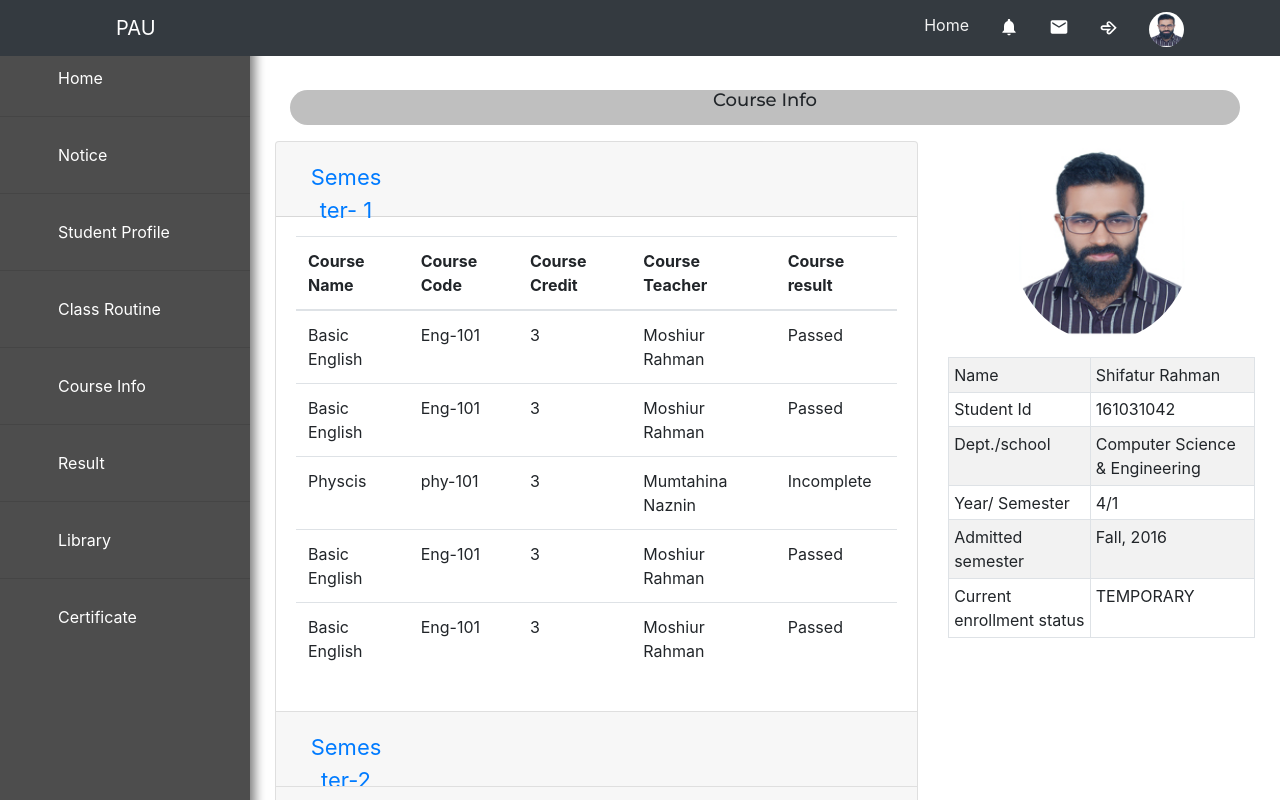
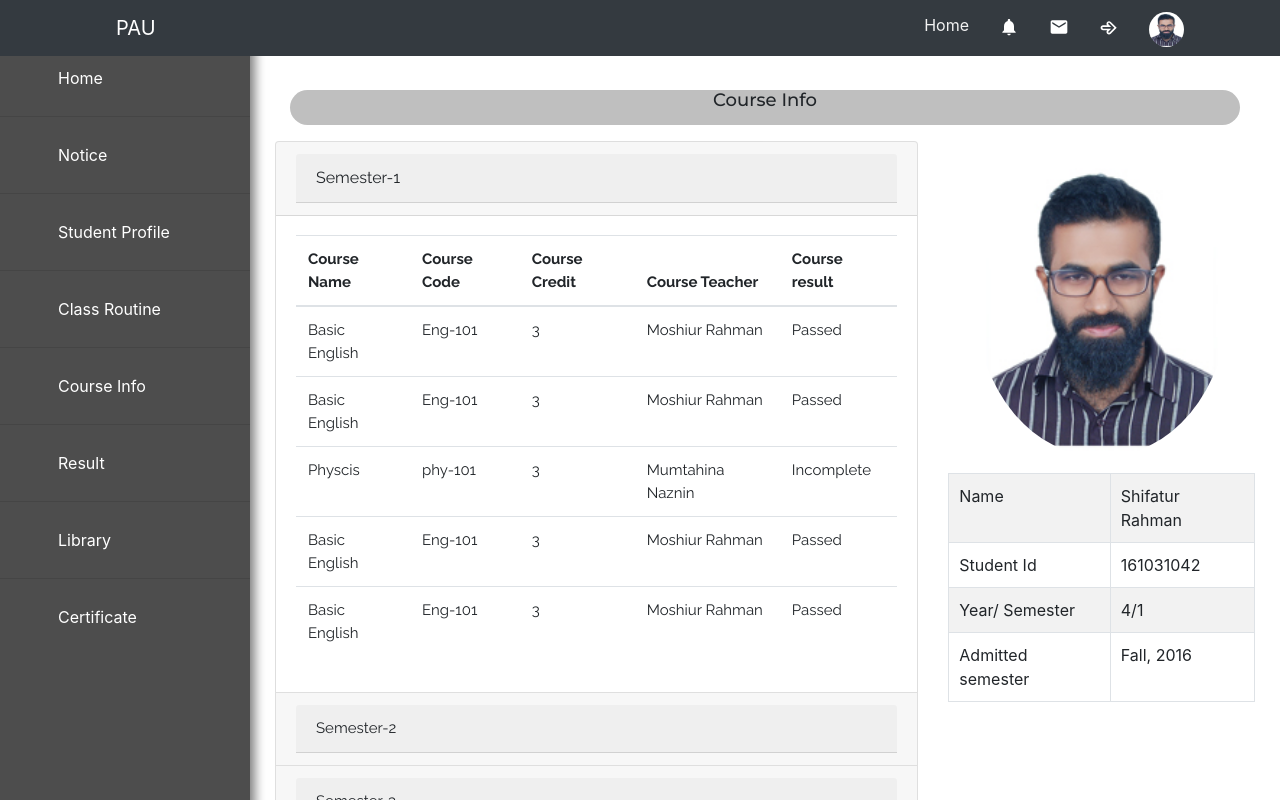
Before and after one commit to Shifatur-Rahman/College-Management-System, a React (Create React App) app: page /CourseInfo in a window 1280 px wide. Shown: the top 800 px of the page. Built offline with nearby package versions, Linux system fonts and the light colour scheme.

Commit message:
Course info

```diff
--- a/src/asset/css/custom.css
+++ b/src/asset/css/custom.css
@@ -357,13 +357,25 @@
 .sidebar_menu {
   background: #4d4d4d;
   box-shadow: 0 0 10px 5px rgba(0, 0, 0, 0.5);
-  /* height: 100vh; */
 }
 
 .side_menu {
   display: flex;
-  /* height: 100% !important; */
   height: 100%;
+}
+
+.libraryChart {
+  font-size: 16px;
+}
+
+.courseInfo {
+  font-size: 15px;
+  font-family: "Raleway", sans-serif;
+  font-weight: 400px;
+}
+
+.courseInfoHeader {
+  font-size: 18px;
 }
 
 /* /* Media Query */
@@ -455,8 +467,6 @@
 
   .sidebarUl {
     width: 120px !important;
-    margin-right: 0;
-    /* height: 100% !important; */
 
   }
 
@@ -534,6 +544,14 @@
     font-size: 11px;
   }
 
+  .libraryChart {
+    font-size: 11px;
+  }
+
+  .courseInfo {
+    font-size: 11px;
+  }
+
 
 }
 
@@ -590,7 +608,6 @@
     margin-left: 15px;
   }
 
-  /* User Home */
   .sidebarUl {
     width: 150px;
   }
@@ -695,12 +712,19 @@
     font-size: 6px;
   }
 
+  .libraryChart {
+    font-size: 11px;
+  }
+
+  .courseInfo {
+    font-size: 12px;
+  }
+
 }
 
 
 @media only screen and (max-width: 600px) and (min-width: 480px) {
 
-  /* UserHome */
   .userImg {
     height: 180px;
     width: 150px;
@@ -716,7 +740,6 @@
 
   .sidebarUl {
     width: 220px;
-    height: 100%;
   }
 
   .bm-item {
@@ -763,12 +786,20 @@
 
   }
 
+  .libraryChart {
+    font-size: 12px;
+  }
+
+
+  .courseInfo {
+    font-size: 12px;
+  }
+
 
 }
 
 @media only screen and (max-width: 768px) and (min-width: 600px) {
 
-  /* UserHome */
   .userImg {
     height: 200px;
     width: 170px;
@@ -781,6 +812,16 @@
   .notice_para {
     font-size: 14px;
   }
+
+
+  .libraryChart {
+    font-size: 13px;
+  }
+
+  .courseInfo {
+    font-size: 13px;
+  }
+
 
 
 }
@@ -807,12 +848,6 @@
     margin-left: 20px;
   }
 
-
-  /* .formStyle {
-    width: 280px;
-    height: 40px;
-    font-size: 14px;
-  } */
   .btn {
     width: 68px;
     height: 40px;
@@ -831,6 +866,19 @@
   .title {
     font-size: 18px;
   }
+
+
+  .libraryChart {
+    font-size: 13px;
+  }
+
+  .courseInfo {
+   font-size: 13px;
+ }
+
+ .courseInfoHeader {
+   font-size: 15px;
+ }
 
 }
 
@@ -865,27 +913,20 @@
     font-size: 18px;
   }
 
+  .libraryChart {
+    font-size: 14px;
+  }
+
+  .courseInfo {
+    font-size: 14px;
+  }
+
+
 
 }
 
-/* @media only screen and (max-width: 1200px) and (min-width: 1024px) {
-  .userImg {
-    height: 260px;
-    width: 220px;
-  }
 
-  .table_text {
-    font-size: 16px;
-  }
-
-
-  .notice_para {
-    font-size: 15px;
-  }
-}
-
-*/
-@media screen and (max-width: 1366px) and (min-width: 1024px) {
+@media screen and (min-width: 1024px) {
 
   .home_title {
     font-size: 35px;
@@ -930,4 +971,17 @@
 
   }
 
+  .libraryChart {
+    font-size: 14px;
+  }
+
+  .courseInfo {
+    font-size: 15px;
+  }
+
+  .courseInfoHeader {
+    font-size: 16px;
+  }
+
+
 }
--- a/src/components/CourseInfo/CourseInfo.js
+++ b/src/components/CourseInfo/CourseInfo.js
@@ -1,5 +1,5 @@
 import React, { Component, Fragment } from "react";
-import stdImg from "../../asset/images/shifatur_novel.jpg";
+import userImg from "../../asset/images/shifatur_novel.jpg";
 
 import {
   Container,
@@ -17,17 +17,19 @@
       <Fragment>
         <Container fluid={true}>
           <Container>
-            {" "}
             <h1 className='title'>Course Info</h1>
           </Container>
-
           <Row>
-            <Col sm={12} md={6} lg={8}>
+            <Col sm={12} md={6} lg={8} className='courseInfo'>
               <Accordion defaultActiveKey='0'>
                 <Card>
                   <Card.Header>
-                    <Accordion.Toggle as={Button} variant='link' eventKey='0'>
-                      Semester- 1
+                    <Accordion.Toggle
+                      as={Card.Header}
+                      eventKey='0'
+                      className='courseInfoHeader'
+                    >
+                      Semester-1
                     </Accordion.Toggle>
                   </Card.Header>
                   <Accordion.Collapse eventKey='0'>
@@ -85,7 +87,7 @@
                 </Card>
                 <Card>
                   <Card.Header>
-                    <Accordion.Toggle as={Button} variant='link' eventKey='1'>
+                    <Accordion.Toggle as={Card.Header} eventKey='1'>
                       Semester-2
                     </Accordion.Toggle>
                   </Card.Header>
@@ -144,7 +146,7 @@
                 </Card>
                 <Card>
                   <Card.Header>
-                    <Accordion.Toggle as={Button} variant='link' eventKey='2'>
+                    <Accordion.Toggle as={Card.Header} eventKey='2'>
                       Semester-3
                     </Accordion.Toggle>
                   </Card.Header>
@@ -203,7 +205,7 @@
                 </Card>
                 <Card>
                   <Card.Header>
-                    <Accordion.Toggle as={Button} variant='link' eventKey='3'>
+                    <Accordion.Toggle as={Card.Header} eventKey='3'>
                       Semester-4
                     </Accordion.Toggle>
                   </Card.Header>
@@ -262,7 +264,7 @@
                 </Card>
                 <Card>
                   <Card.Header>
-                    <Accordion.Toggle as={Button} variant='link' eventKey='5'>
+                    <Accordion.Toggle as={Card.Header} eventKey='5'>
                       Semester-5
                     </Accordion.Toggle>
                   </Card.Header>
@@ -321,7 +323,7 @@
                 </Card>
                 <Card>
                   <Card.Header>
-                    <Accordion.Toggle as={Button} variant='link' eventKey='6'>
+                    <Accordion.Toggle as={Card.Header} eventKey='6'>
                       Semester-6
                     </Accordion.Toggle>
                   </Card.Header>
@@ -383,32 +385,29 @@
 
             <Col sm={12} md={6} lg={4}>
               <div>
-                <img className='stdImg' src={stdImg} alt='img' />
+                <img className='userImg' src={userImg} alt='pic' />
                 <Table striped bordered hover size='sm'>
                   <tbody>
+                    <tr className='table_text'>
+                      <td className='table_text'>Name</td>
+                      <td className='table_text'>Shifatur Rahman</td>
+                    </tr>
+                    <tr className='table_text'>
+                      <td className='table_text'>Student Id</td>
+                      <td className='table_text'>161031042</td>
+                    </tr>
+
                     <tr>
-                      <td>Name</td>
-                      <td>Shifatur Rahman</td>
+                      <td className='table_text'>Year/ Semester</td>
+                      <td className='table_text' colSpan='2'>
+                        4/1
+                      </td>
                     </tr>
                     <tr>
-                      <td>Student Id</td>
-                      <td>161031042</td>
-                    </tr>
-                    <tr>
-                      <td>Dept./school</td>
-                      <td colSpan='2'>Computer Science & Engineering</td>
-                    </tr>
-                    <tr>
-                      <td>Year/ Semester</td>
-                      <td colSpan='2'>4/1</td>
-                    </tr>
-                    <tr>
-                      <td>Admitted semester</td>
-                      <td colSpan='2'>Fall, 2016</td>
-                    </tr>
-                    <tr>
-                      <td>Current enrollment status</td>
-                      <td colSpan='2'>TEMPORARY</td>
+                      <td className='table_text'>Admitted semester</td>
+                      <td className='table_text' colSpan='2'>
+                        Fall, 2016
+                      </td>
                     </tr>
                   </tbody>
                 </Table>
--- a/src/components/Library/Library.js
+++ b/src/components/Library/Library.js
@@ -19,20 +19,20 @@
           <Row>
             <Col sm={8} md={6} lg={6}>
               <Fieldset>
-                <legend>Serach-here</legend>
+                <legend className='libraryChart'>Serach-here</legend>
 
                 <Form>
                   <FormControl
                     type='text'
                     placeholder='Search'
-                    className='mr-sm-2'
+                    className='libraryChart mr-sm-2'
                   />
                 </Form>
               </Fieldset>
 
               <Form>
                 <fieldset>
-                  <Form.Group as={Row}>
+                  <Form.Group as={Row} className='libraryChart'>
                     <Col className='radioBtn'>
                       <a>
                         <input
@@ -41,7 +41,10 @@
                           name='formHorizontalRadios'
                           id='formHorizontalRadios1'
                         />
-                        <label for='one'> Subject </label>{" "}
+                        <label className='libraryChart' for='one'>
+                          {" "}
+                          Subject{" "}
+                        </label>{" "}
                       </a>
                       <a className='radioBtnStyle'>
                         <input
@@ -50,7 +53,10 @@
                           name='formHorizontalRadios'
                           id='formHorizontalRadios1'
                         />
-                        <label for='one'> Title </label>
+                        <label className='libraryChart' for='one'>
+                          {" "}
+                          Title{" "}
+                        </label>
                       </a>
                       <a className='radioBtnStyle'>
                         <input
@@ -59,7 +65,10 @@
                           name='formHorizontalRadios'
                           id='formHorizontalRadios1'
                         />
-                        <label for='one'> Author </label>
+                        <label className='libraryChart' for='one'>
+                          {" "}
+                          Author{" "}
+                        </label>
                       </a>
 
                       <a className='radioBtnStyle'>
@@ -70,7 +79,10 @@
                           name='formHorizontalRadios'
                           id='formHorizontalRadios1'
                         />
-                        <label for='one'> Any </label>
+                        <label className='libraryChart' for='one'>
+                          {" "}
+                          Any{" "}
+                        </label>
                       </a>
                     </Col>
                   </Form.Group>
@@ -86,7 +98,7 @@
               </Form>
             </Col>
 
-            <Col sm={12} md={12} lg={12}>
+            <Col sm={12} md={12} lg={12} className='libraryChart'>
               <br />
               <Table striped bordered hover size='sm'>
                 <thead>
```
